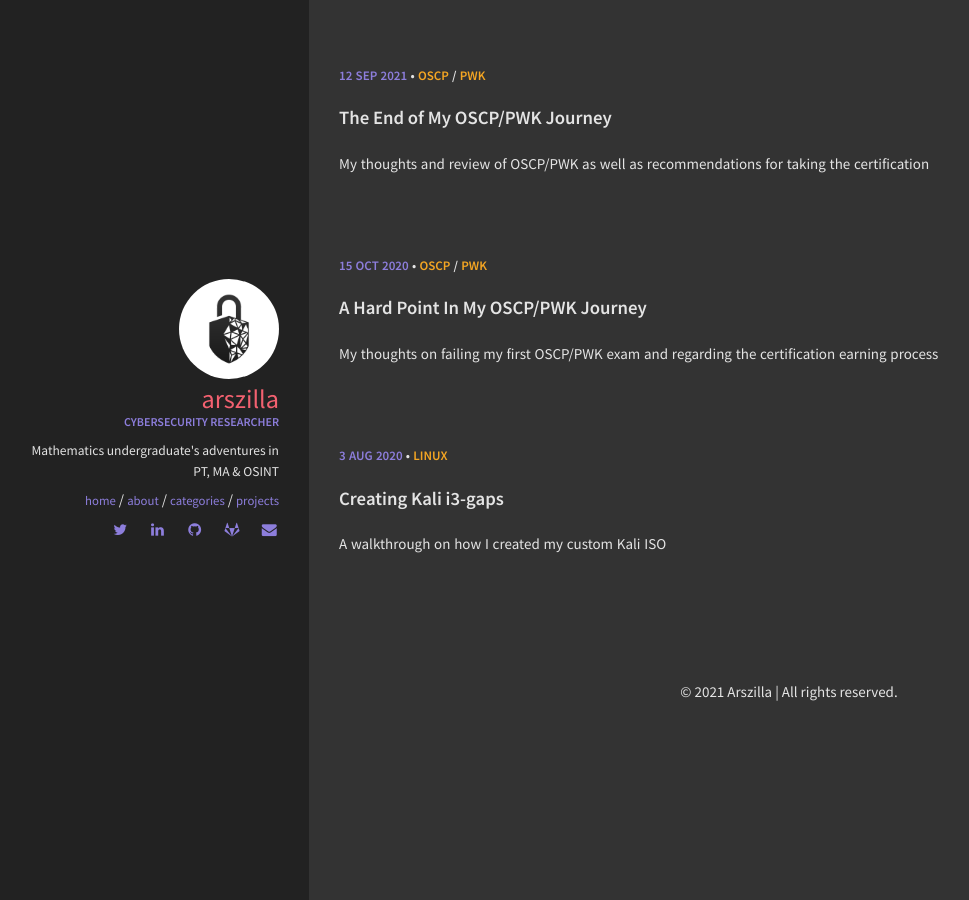
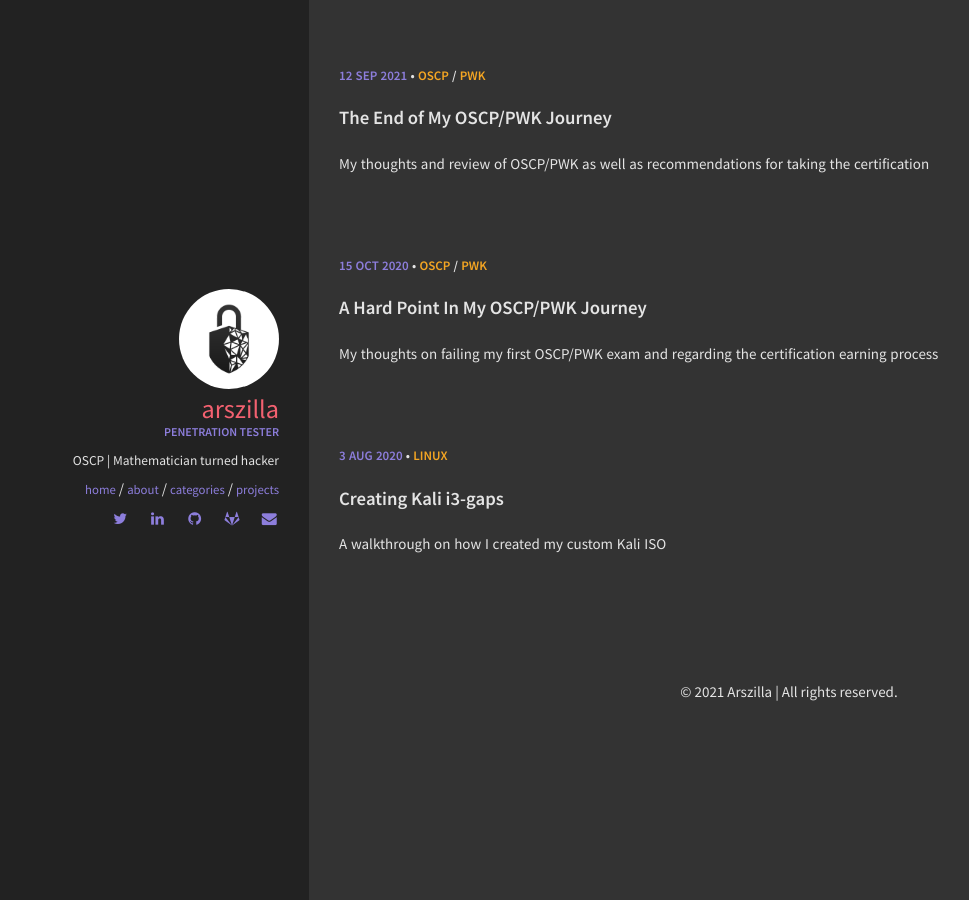
Before and after one commit to Arszilla/arszilla.com, a Jekyll site: the page built from index.html, in a window 1280 px wide. Shown: the whole page, without its empty margins (11-980 px from the left). Built offline with Jekyll 4.4.1, drawn with Linux system fonts in a browser that asks for light colours.

Commit message:
Update _config.yml

```diff
--- a/_config.yml
+++ b/_config.yml
@@ -3,7 +3,7 @@
 ####################################
 title:        Arszilla
 email:        contact@arszilla.com
-description:  Mathematics undergraduate's adventures in PT, MA & OSINT
+description:  OSCP | Mathematician turned hacker
 url:          https://arszilla.com
 baseurl:      ""
 keywords:     ["blog", "jekyll"]
@@ -29,8 +29,8 @@ kramdown:
 owner:
   name:         Arszilla
   avatar:       avatar.jpg
-  job:          "Cybersecurity Researcher"
-  bio:          "Mathematics undergraduate's adventures in PT, MA & OSINT"
+  job:          "Penetration Tester"
+  bio:          "OSCP | Mathematician turned hacker"
   email:        contact@arszilla.com
   twitter:      Arszilla
   google:
```
